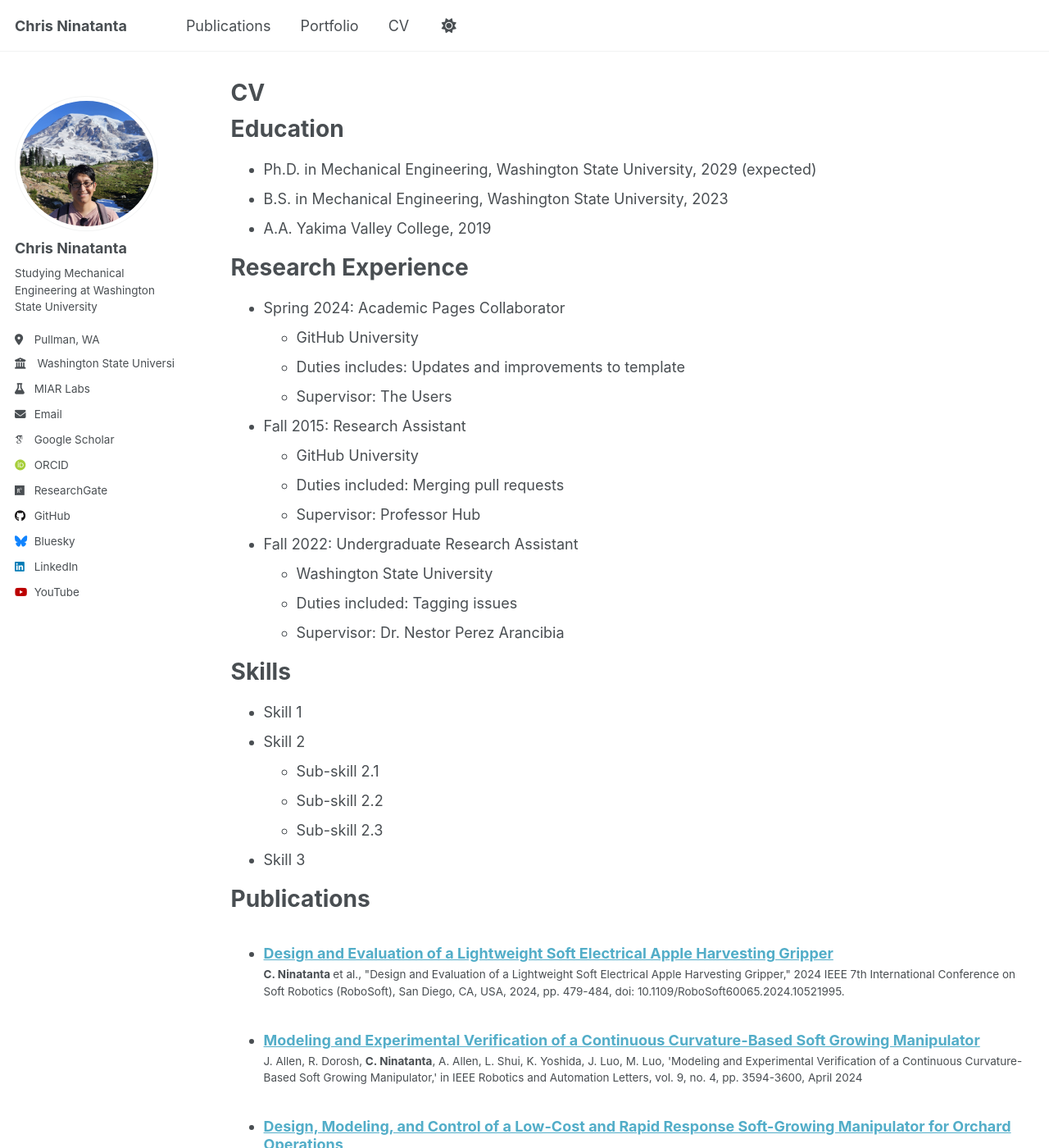
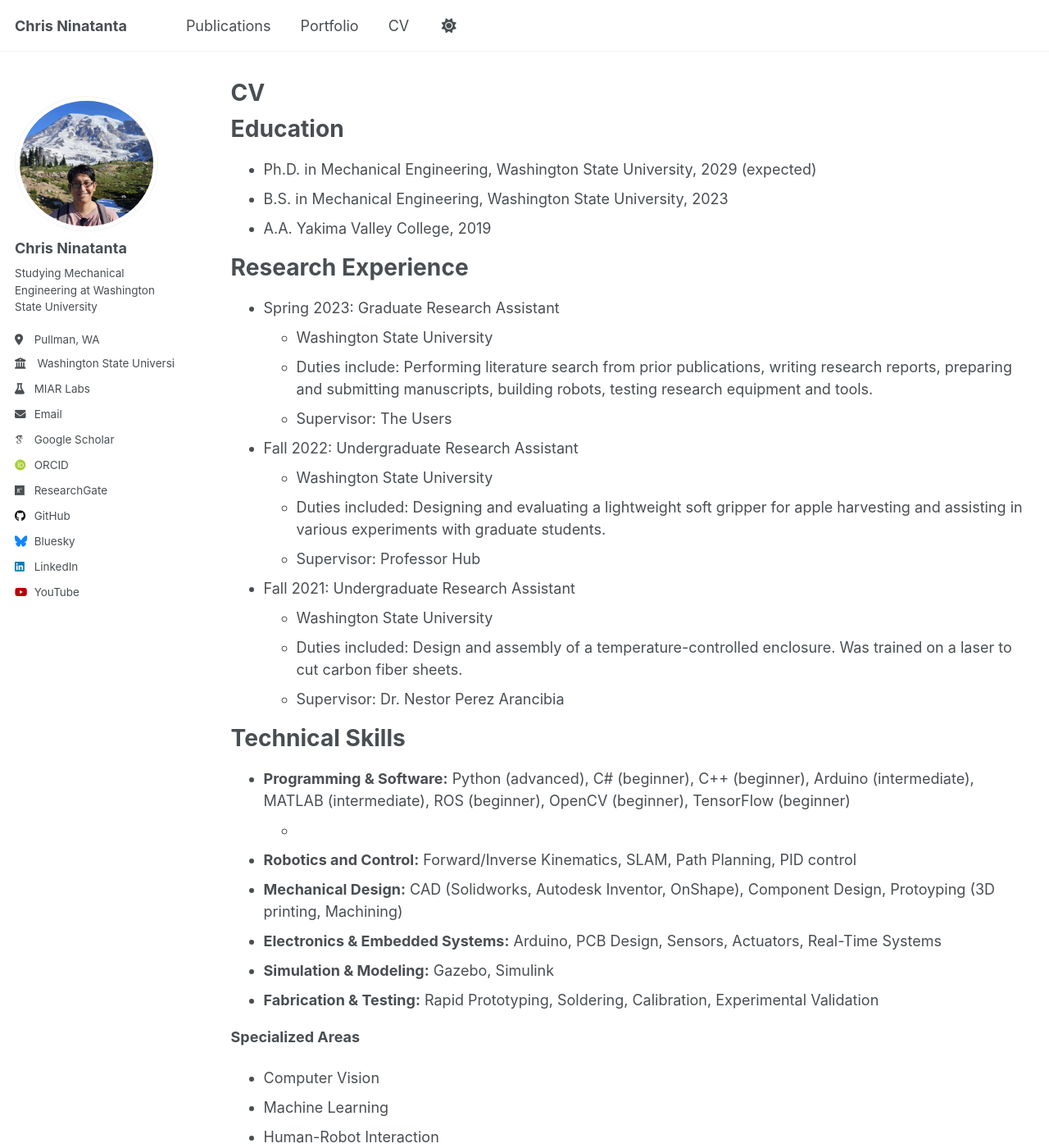
Before and after one commit to C-Ninatanta/c-ninatanta.github.io, a Jekyll site: the page built from _pages/cv.md, in a window 1280 px wide and 1400 px high. Shown: the whole window at 82% size. Built offline with Jekyll 4.4.1, drawn with Linux system fonts in a browser that asks for light colours; some web fonts are replaced; a script that is not in the unit is left out; some of the changed text lies outside the part shown.

Commit message:
Update cv.md

```diff
--- a/_pages/cv.md
+++ b/_pages/cv.md
@@ -17,29 +17,43 @@ Education
 
 Research Experience
 ======
-* Spring 2024: Academic Pages Collaborator
-  * GitHub University
-  * Duties includes: Updates and improvements to template
+* Spring 2023: Graduate Research Assistant
+  * Washington State University
+  * Duties include: Performing literature search from prior publications, writing research reports, preparing and submitting manuscripts, building robots, testing research equipment and tools.
   * Supervisor: The Users
-
-* Fall 2015: Research Assistant
-  * GitHub University
-  * Duties included: Merging pull requests
-  * Supervisor: Professor Hub
 
 * Fall 2022: Undergraduate Research Assistant
   * Washington State University
-  * Duties included: Tagging issues
+  * Duties included: Designing and evaluating a lightweight soft gripper for apple harvesting and assisting in various experiments with graduate students.
+  * Supervisor: Professor Hub
+
+* Fall 2021: Undergraduate Research Assistant
+  * Washington State University
+  * Duties included: Design and assembly of a temperature-controlled enclosure. Was trained on a laser to cut carbon fiber sheets.
   * Supervisor: Dr. Nestor Perez Arancibia
 
-Skills
+Technical Skills
 ======
-* Skill 1
-* Skill 2
-  * Sub-skill 2.1
-  * Sub-skill 2.2
-  * Sub-skill 2.3
-* Skill 3
+* <b>Programming & Software:</b> Python (advanced), C# (beginner), C++ (beginner), Arduino (intermediate), MATLAB (intermediate), ROS (beginner), OpenCV (beginner), TensorFlow (beginner)
+  *
+* <b>Robotics and Control:</b> Forward/Inverse Kinematics, SLAM, Path Planning, PID control
+* <b>Mechanical Design:</b> CAD (Solidworks, Autodesk Inventor, OnShape), Component Design, Protoyping (3D printing, Machining)
+* <b>Electronics & Embedded Systems:</b> Arduino, PCB Design, Sensors, Actuators, Real-Time Systems
+* <b>Simulation & Modeling:</b> Gazebo, Simulink
+* <b>Fabrication & Testing:</b> Rapid Prototyping, Soldering, Calibration, Experimental Validation
+
+<b>Specialized Areas</b>
+* Computer Vision
+* Machine Learning
+* Human-Robot Interaction
+* Soft Robotics
+* Systems Integration (I2C, SPI, UART)
+* IoT
+
+Professional Skills
+======
+* Technical Writing & Research Publications
+* Interdisciplinary Team Collaboration
 
 Publications
 ======
```
